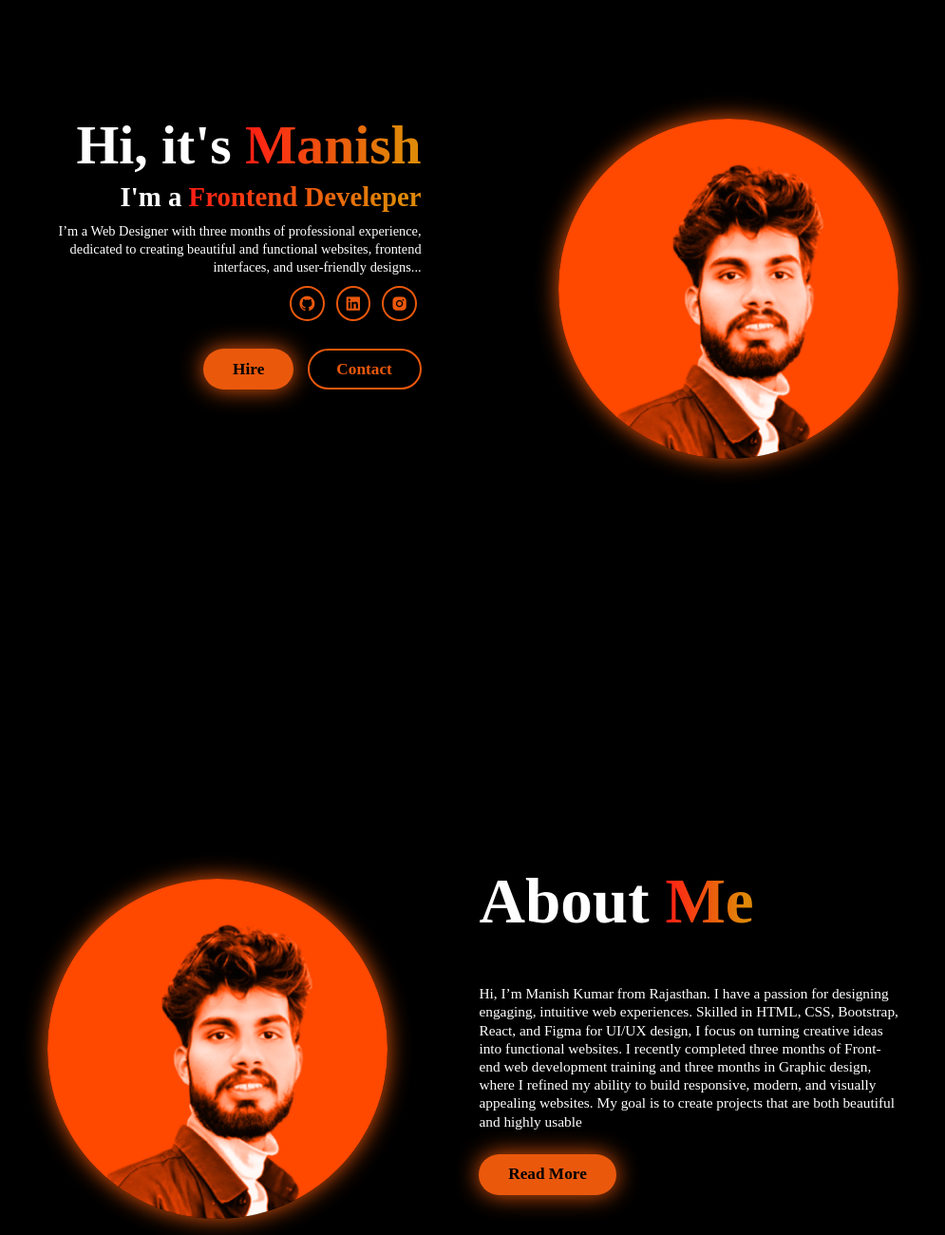
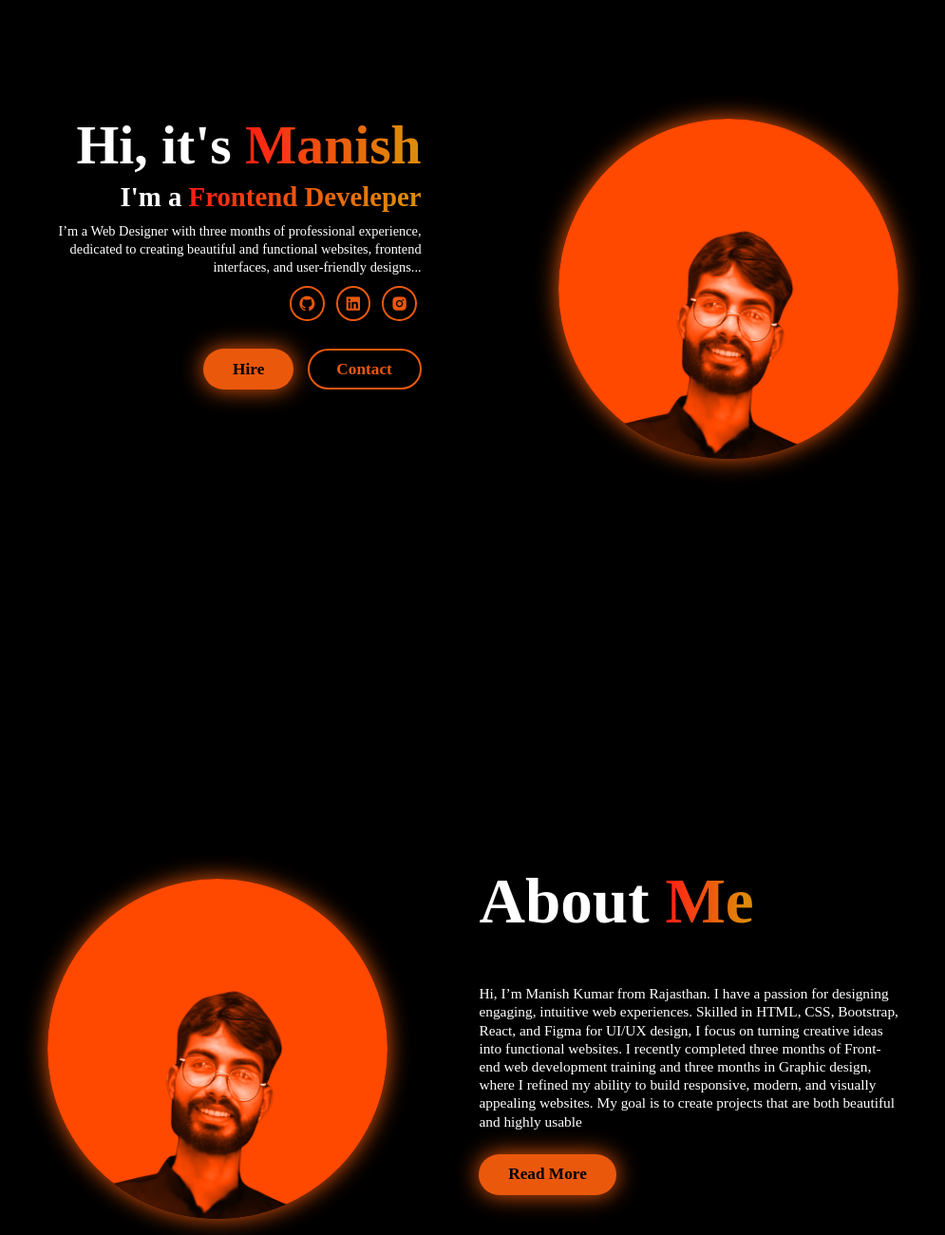
Before and after one commit to manish21072004/manish-portfolio, a plain HTML site: page index.html in a window 1280 px wide. Shown: the part 140-1440 px from the top of the page at 95% size, without its empty margins (142-1137 px from the left). Drawn offline with nearby package versions, Linux system fonts and the light colour scheme.

Commit message:
update all

```diff
--- a/index.html
+++ b/index.html
@@ -67,7 +67,7 @@
   </div>
 
   <div Class='home-image'>
-    <img src="images/Artboard 2.png"
+    <img src="images/manish.png"
          class="animate-scroll animate-bounce animate-glow"
          alt="">
   </div>
@@ -76,7 +76,7 @@
 
 <section Class='about' id='about'>
   <div Class='about-image'>
-    <img src="images/Artboard 2.png"
+   <img src="images/manish.png"
          class="animate-scroll animate-bounce animate-glow"
          alt="">
   </div>
--- a/style.css
+++ b/style.css
@@ -638,7 +638,7 @@ footer .social_icon  a :hover{
 
 }
 .footer-contant{
-margin-left: 33%;
+margin-left: 36%;
 }
 
 .footer-contant :hover{
```
Also changed, not shown: images/manish.png (added).
